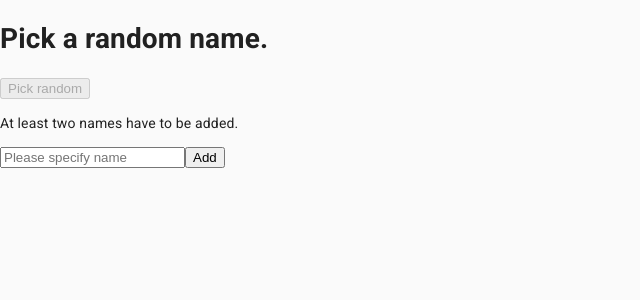
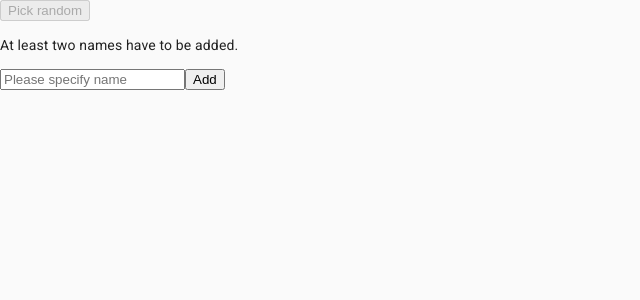
Before and after one commit to dankremniov/Random-name-picker, a React app: page / in a window 1280 px wide. Shown: the top 300 px of the page, without its empty margins (0-640 px from the left). Built offline with nearby package versions, Linux system fonts and the light colour scheme.

Commit message:
Redundant heading removed

```diff
--- a/src/containers/PickerSection/index.tsx
+++ b/src/containers/PickerSection/index.tsx
@@ -12,7 +12,6 @@ const PickerSection = () => {
 
   return (
     <>
-      <h1 data-testid="scene-title">Pick a random name.</h1>
       <NamePicker
         name={randomName}
         disabled={names.length < 2}
```
